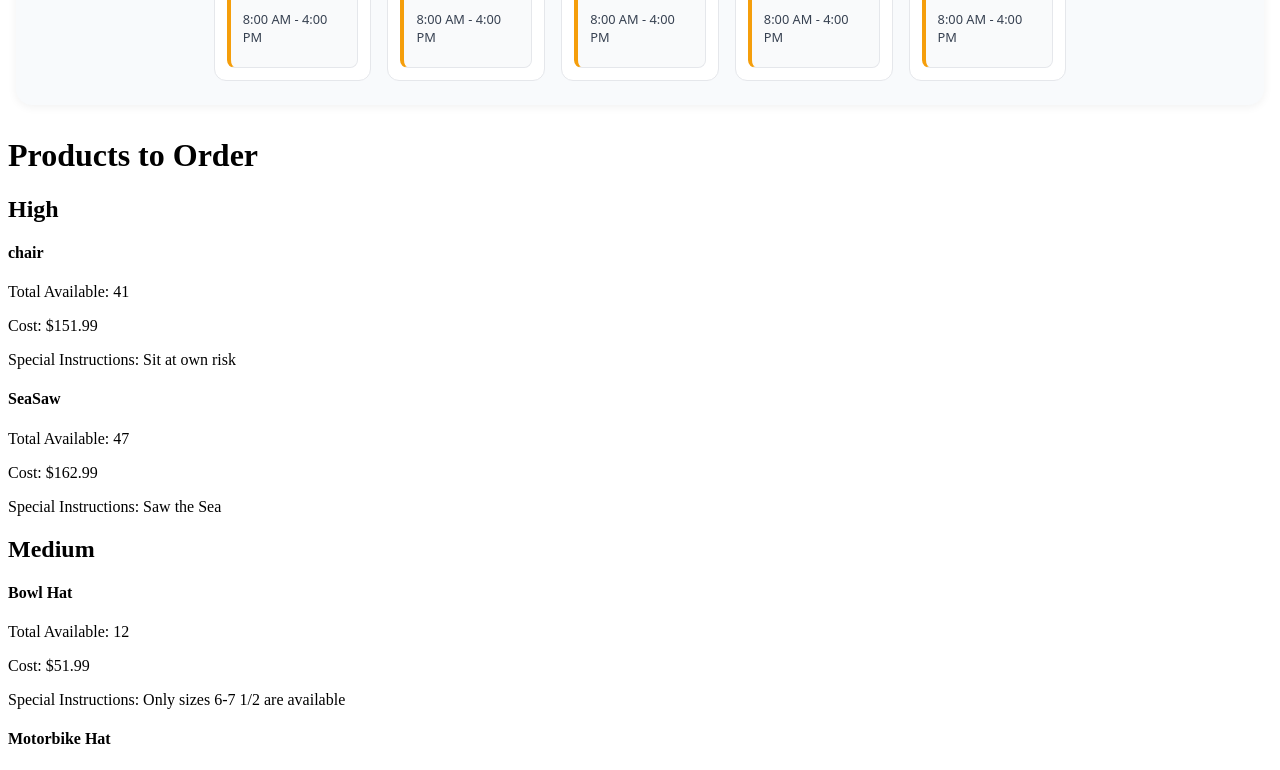
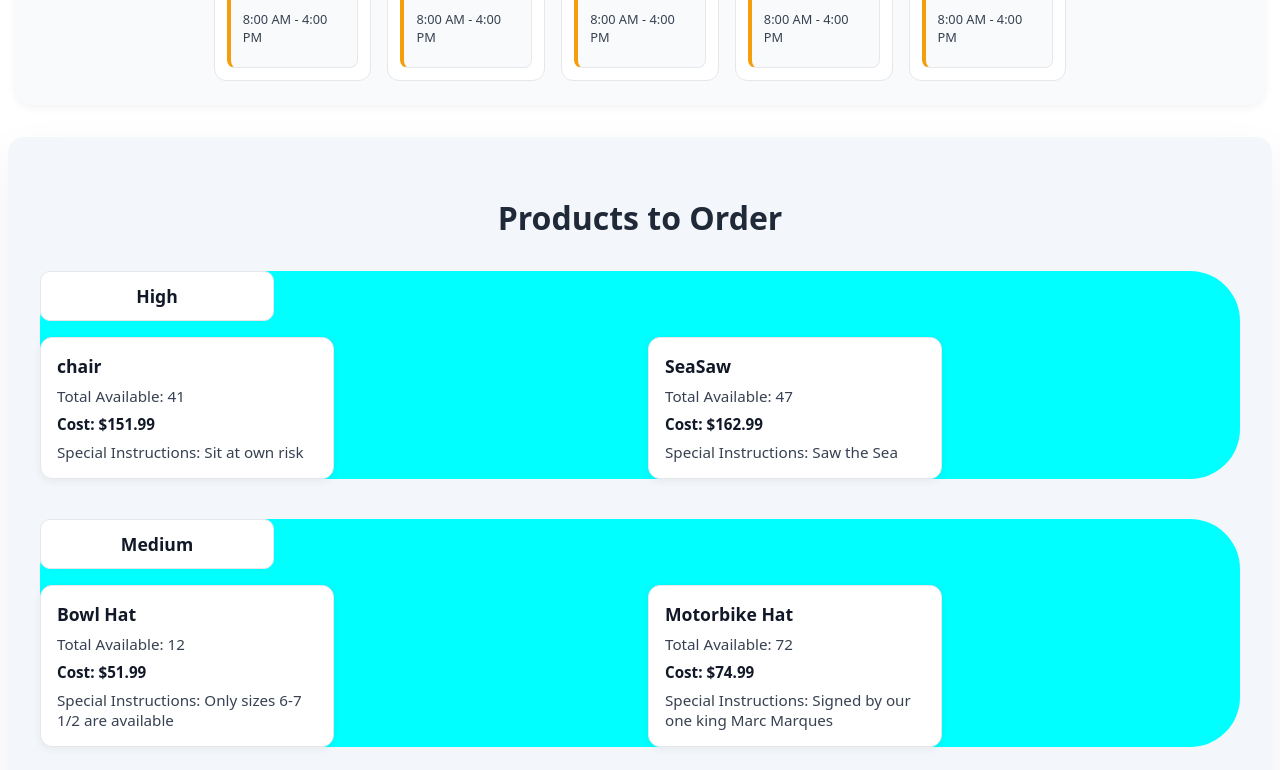
Before and after one commit to gwhtlock6786/React-Project-Practice, a React (Vite) app in the folder Week-1/Day-42/Lecture-Activities/food-store-app/: page / in a window 1280 px wide. Shown: the part 2820-3590 px from the top of the page. Built offline with nearby package versions, Linux system fonts and the light colour scheme.

Commit message:
style: add style for order component tree need to correct spacing andf color scheme

```diff
--- /dev/null
+++ b/Week-1/Day-42/Lecture-Activities/food-store-app/src/components/Orders/Order/Order.css
@@ -0,0 +1,46 @@
+.order-card {
+  width: 100%;
+  max-width: 260px;
+
+  display: flex;
+  flex-direction: column;
+  gap: 8px;
+
+  padding: 16px;
+
+  border-radius: 12px;
+
+  text-align: left;
+
+  background: #ffffff;
+
+  border: 1px solid #e5e7eb;
+
+  box-shadow: 0 2px 8px rgba(0, 0, 0, 0.06);
+
+  transition:
+    transform 0.2s ease,
+    box-shadow 0.2s ease;
+}
+
+.order-card:hover {
+  transform: translateY(-4px);
+  box-shadow: 0 10px 20px rgba(0, 0, 0, 0.12);
+}
+
+.order-card h4 {
+  margin: 0;
+  font-size: 1.1rem;
+  color: #111827;
+}
+
+.order-card p {
+  margin: 0;
+  font-size: 0.95rem;
+  color: #374151;
+}
+
+.order-card p:nth-of-type(2) {
+  font-weight: 600;
+  color: #111827;
+}
--- a/Week-1/Day-42/Lecture-Activities/food-store-app/src/components/Orders/Order/Order.jsx
+++ b/Week-1/Day-42/Lecture-Activities/food-store-app/src/components/Orders/Order/Order.jsx
@@ -1,3 +1,6 @@
+import "./Order.css";
+
+
 const Order = ({ order }) => {
   const {
     itemName,
@@ -7,7 +10,7 @@ const Order = ({ order }) => {
   } = order;
 
   return (
-    <div>
+    <div className="order-card">
       <h4>{itemName}</h4>
       <p>Total Available: {quantity}</p>
       <p>Cost: ${price}</p>
--- /dev/null
+++ b/Week-1/Day-42/Lecture-Activities/food-store-app/src/components/Orders/OrderDisplay/OrderDisplay.css
@@ -0,0 +1,26 @@
+.order-display {
+  max-width: 1200px;
+  margin: 2rem auto;
+  padding: 2rem;
+
+  background: #f3f6fb; /* softer than solid blue */
+  border-radius: 16px;
+
+  box-shadow: 0 20px 50px rgba(0, 0, 0, 0.06);
+
+  font-family:
+    system-ui,
+    -apple-system,
+    Segoe UI,
+    Roboto,
+    sans-serif;
+}
+
+.order-display h2 {
+  text-align: center;
+  margin-bottom: 2rem;
+
+  font-size: 2rem;
+  font-weight: 600;
+  color: #1f2937;
+}
--- a/Week-1/Day-42/Lecture-Activities/food-store-app/src/components/Orders/OrderDisplay/OrderDisplay.jsx
+++ b/Week-1/Day-42/Lecture-Activities/food-store-app/src/components/Orders/OrderDisplay/OrderDisplay.jsx
@@ -1,5 +1,6 @@
 import { groupByCost } from "../../../utils/groupByCost";
 import PriceGroup from "../PriceGroup/PriceGroup";
+import  "./OrderDisplay.css"
 
 const OrderDisplay = ({orderData}) => {
 
@@ -7,10 +8,10 @@ const OrderDisplay = ({orderData}) => {
 const groupedOrders = groupByCost(orderData);
 
   return (
-    <div>
-        <h1>Products to Order</h1>
+    <section className="order-display">
+        <h2>Products to Order</h2>
         <PriceGroup groupedOrders={groupedOrders} />
-    </div>
+    </section>
   )
 }
 
--- /dev/null
+++ b/Week-1/Day-42/Lecture-Activities/food-store-app/src/components/Orders/PriceGroup/PriceGroup.css
@@ -0,0 +1,32 @@
+.price-group {
+  margin-bottom: 2.5rem;
+  background-color: aqua;
+  border-radius: 50px;
+}
+
+.price-group h3 {
+  margin: 0 0 1rem 0;
+
+  padding: 0.75rem 1rem;
+  border-radius: 10px;
+
+  background: #ffffff;
+  border: 1px solid #e5e7eb;
+
+  font-size: 1.1rem;
+  font-weight: 600;
+
+  color: #111827;
+  text-align: center;
+  max-width: 200px;
+}
+
+/* THIS is what fixes alignment + layout */
+.price-group > div {
+  display: grid;
+
+  grid-template-columns: repeat(auto-fit, minmax(260px, 1fr));
+  gap: 1rem;
+
+  align-items: start;
+}
--- a/Week-1/Day-42/Lecture-Activities/food-store-app/src/components/Orders/PriceGroup/PriceGroup.jsx
+++ b/Week-1/Day-42/Lecture-Activities/food-store-app/src/components/Orders/PriceGroup/PriceGroup.jsx
@@ -1,5 +1,6 @@
 import Order from "../Order/Order";
 import { PRICE_RANGES } from "../../../utils/constants";
+import "./PriceGroup.css";
 
 const PriceGroup = ({ groupedOrders }) => {
   const priceGroups = [
@@ -11,12 +12,14 @@ const PriceGroup = ({ groupedOrders }) => {
   return (
     <>
       {priceGroups.map((priceRange) => (
-        <section key={priceRange}>
-          <h2>{priceRange}</h2>
+        <section key={priceRange} className="price-group">
+          <h3>{priceRange}</h3>
 
-          {(groupedOrders[priceRange] || []).map((order) => (
-            <Order key={order.id} order={order} />
-          ))}
+          <div className="orders-grid">
+            {(groupedOrders[priceRange] || []).map((order) => (
+              <Order key={order.id} order={order} />
+            ))}
+          </div>
         </section>
       ))}
     </>
```
